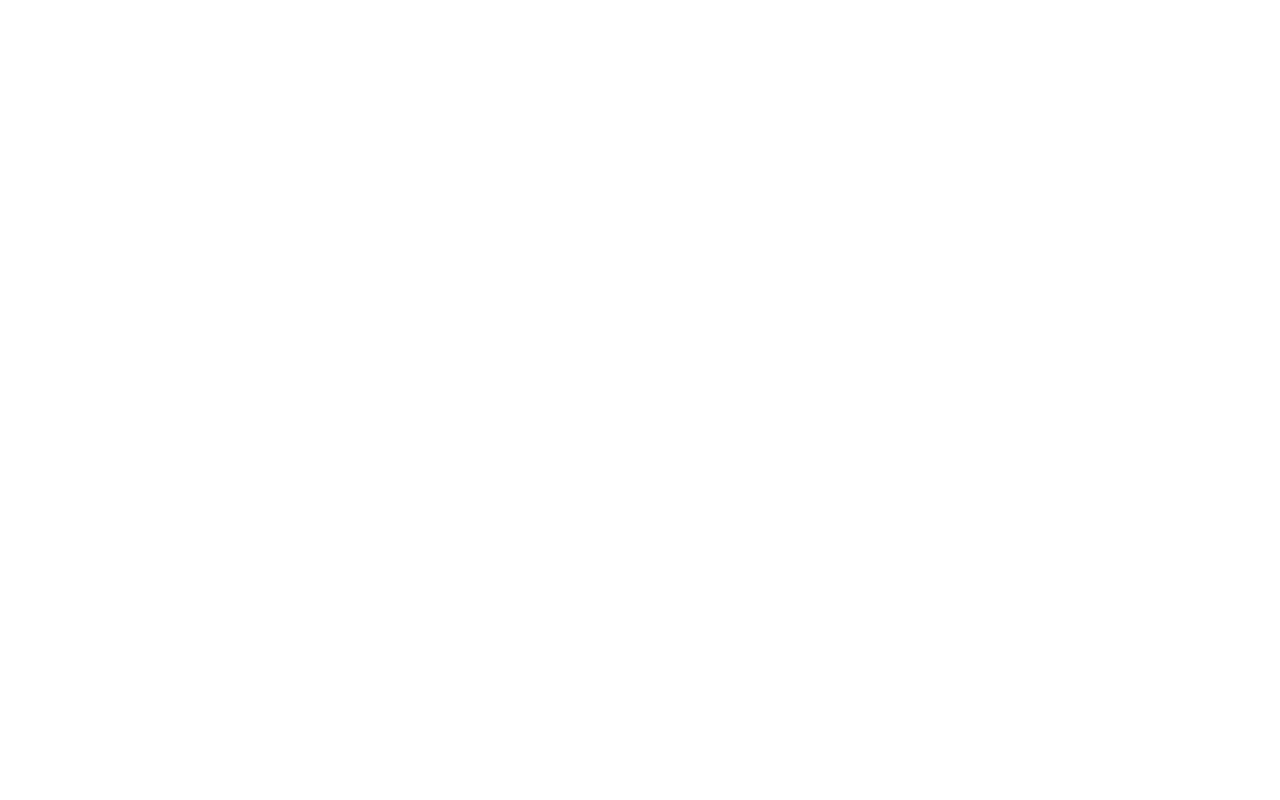
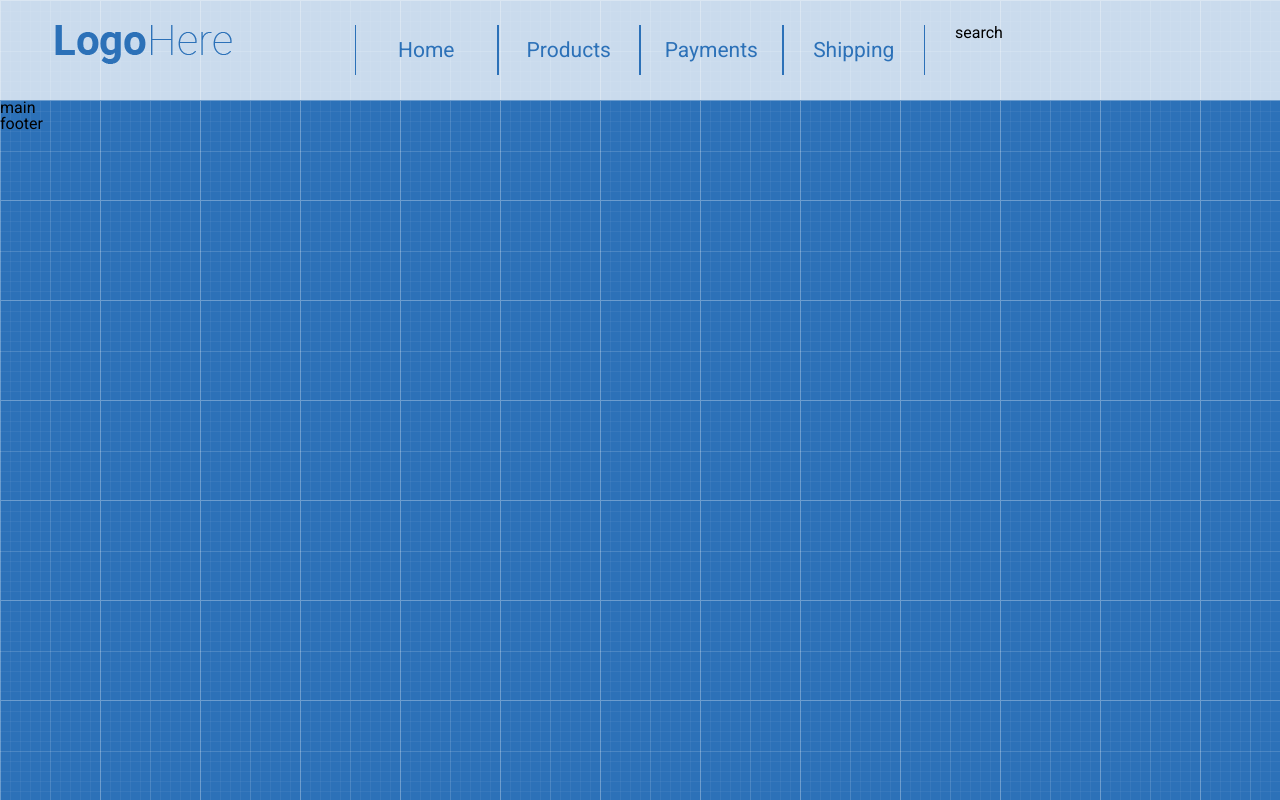
Before and after one commit to SergeyKappa/new_shop_project, a plain HTML site: page index.html in a window 1280 px wide. Drawn offline with Linux system fonts and the light colour scheme.

Commit message:
add logo and menu

```diff
--- /dev/null
+++ b/css/reset.css
@@ -0,0 +1,43 @@
+html, body, div, span, applet, object, iframe,
+h1, h2, h3, h4, h5, h6, p, blockquote, pre,
+a, abbr, acronym, address, big, cite, code,
+del, dfn, em, img, ins, kbd, q, s, samp,
+small, strike, strong, sub, sup, tt, var,
+b, u, i, center,
+dl, dt, dd, ol, ul, li,
+fieldset, form, label, legend,
+table, caption, tbody, tfoot, thead, tr, th, td,
+article, aside, canvas, details, embed,
+figure, figcaption, footer, header, hgroup,
+menu, nav, output, ruby, section, summary,
+time, mark, audio, video {
+	margin: 0;
+	padding: 0;
+	border: 0;
+	font-size: 100%;
+	font: inherit;
+	vertical-align: baseline;
+}
+/* HTML5 display-role reset for older browsers */
+article, aside, details, figcaption, figure,
+footer, header, hgroup, menu, nav, section {
+	display: block;
+}
+body {
+	line-height: 1;
+}
+ol, ul {
+	list-style: none;
+}
+blockquote, q {
+	quotes: none;
+}
+blockquote:before, blockquote:after,
+q:before, q:after {
+	content: '';
+	content: none;
+}
+table {
+	border-collapse: collapse;
+	border-spacing: 0;
+}
--- a/css/style.css
+++ b/css/style.css
@@ -0,0 +1,66 @@
+* {
+	box-sizing: border-box;
+}
+
+body {
+	font-family: 'Roboto', sans-serif;
+	background-image: url('../img/patt.png');
+}
+.container {
+	width: 1200px;
+	margin: 0 auto;
+	padding: 0 15px;
+}
+.header {
+	background: rgba(255, 255, 255, 0.75);
+	padding: 25px 0;
+}
+.row {
+	margin: 0 -15px;
+}
+.row::after,
+.menu::after {
+	content: '';
+	display: block;
+	clear: both;
+}
+[class*='col-'] {
+	float: left;
+	padding: 0 15px;
+}
+.col-1 {
+	width: 8.3333%;
+}
+.col-2 {
+	width: 16.6667%;
+}
+.col-3 {
+	width: 25%;
+}
+.col-6 {
+	width: 50%;
+}
+.col-12 {
+	width: 100%;
+}
+.menu li {
+	float: left;
+	width: 25%;
+	border-left: 1px solid #2c71b8;
+}
+.menu li :last-child {
+	border-right: 1px solid #2c71b8;
+}
+.menu a {
+	display: block;
+	height: 50px;
+	text-align: center;
+	line-height: 50px;
+	text-decoration: none;
+	color: #2c71b8;
+	font-size: 21px;
+}
+.menu a:hover{
+    background-color: #2c71b8;
+    color: #fff;
+}
--- a/index.html
+++ b/index.html
@@ -1,12 +1,37 @@
 <!DOCTYPE html>
 <html lang="en">
-<head>
-    <meta charset="UTF-8">
-    <meta name="viewport" content="width=device-width, initial-scale=1.0">
-    <title>Shop-project</title>
-    <link rel="stylesheet" href="css/style.css">
-</head>
-<body>
-
-</body>
+	<head>
+		<meta charset="UTF-8" />
+		<meta name="viewport" content="width=device-width, initial-scale=1.0" />
+		<title>Shop-project</title>
+		<link rel="stylesheet" href="css/reset.css" />
+		<link rel="stylesheet" href="css/style.css" />
+		<!-- link fonts -->
+		<link rel="preconnect" href="https://fonts.googleapis.com" />
+		<link rel="preconnect" href="https://fonts.gstatic.com" crossorigin />
+		<link
+			href="https://fonts.googleapis.com/css2?family=Roboto:wght@100;300;400;700&display=swap"
+			rel="stylesheet"
+		/>
+	</head>
+	<body>
+		<header class="header">
+			<div class="container">
+                <div class="row">
+                    <div class="col-3"><div class="logo"><a href="#"><img src="img/LogoHere.png" alt="logo"></a></div></div>
+                    <div class="col-6"><nav>
+                        <ul class="menu">
+                            <li><a href="">Home</a></li>
+                            <li><a href="">Products</a></li>
+                            <li><a href="">Payments</a></li>
+                            <li><a href="">Shipping</a></li>
+                        </ul>
+                    </nav></div>
+                    <div class="col-3">search</div>
+                </div>
+            </div>
+		</header>
+		<main class="main">main</main>
+		<footer class="footer">footer</footer>
+	</body>
 </html>
```
